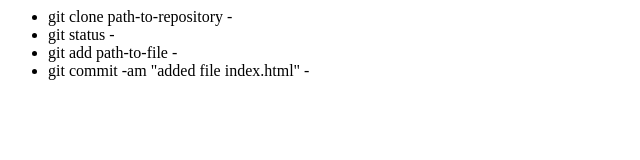
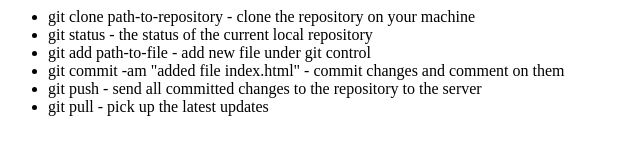
Before and after one commit to UserGitHubEvan/git-lesson-it, a plain HTML site: page index.html in a window 1280 px wide. Shown: the whole page, without its empty margins (0-640 px from the left). Drawn offline with Linux system fonts and the light colour scheme.

Commit message:
added push-pull instructions to html

```diff
--- a/index.html
+++ b/index.html
@@ -1,8 +1,10 @@
 <div>
     <ul>
-        <li>git clone path-to-repository - </li>
-        <li>git status - </li>
-        <li>git add path-to-file - </li>
-        <li>git commit -am "added file index.html" - </li>
+        <li>git clone path-to-repository - clone the repository on your machine</li>
+        <li>git status - the status of the current local repository</li>
+        <li>git add path-to-file - add new file under git control</li>
+        <li>git commit -am "added file index.html" - commit changes and comment on them</li>
+        <li>git push - send all committed changes to the repository to the server</li>
+        <li>git pull - pick up the latest updates</li>
     </ul>
 </div>
```
